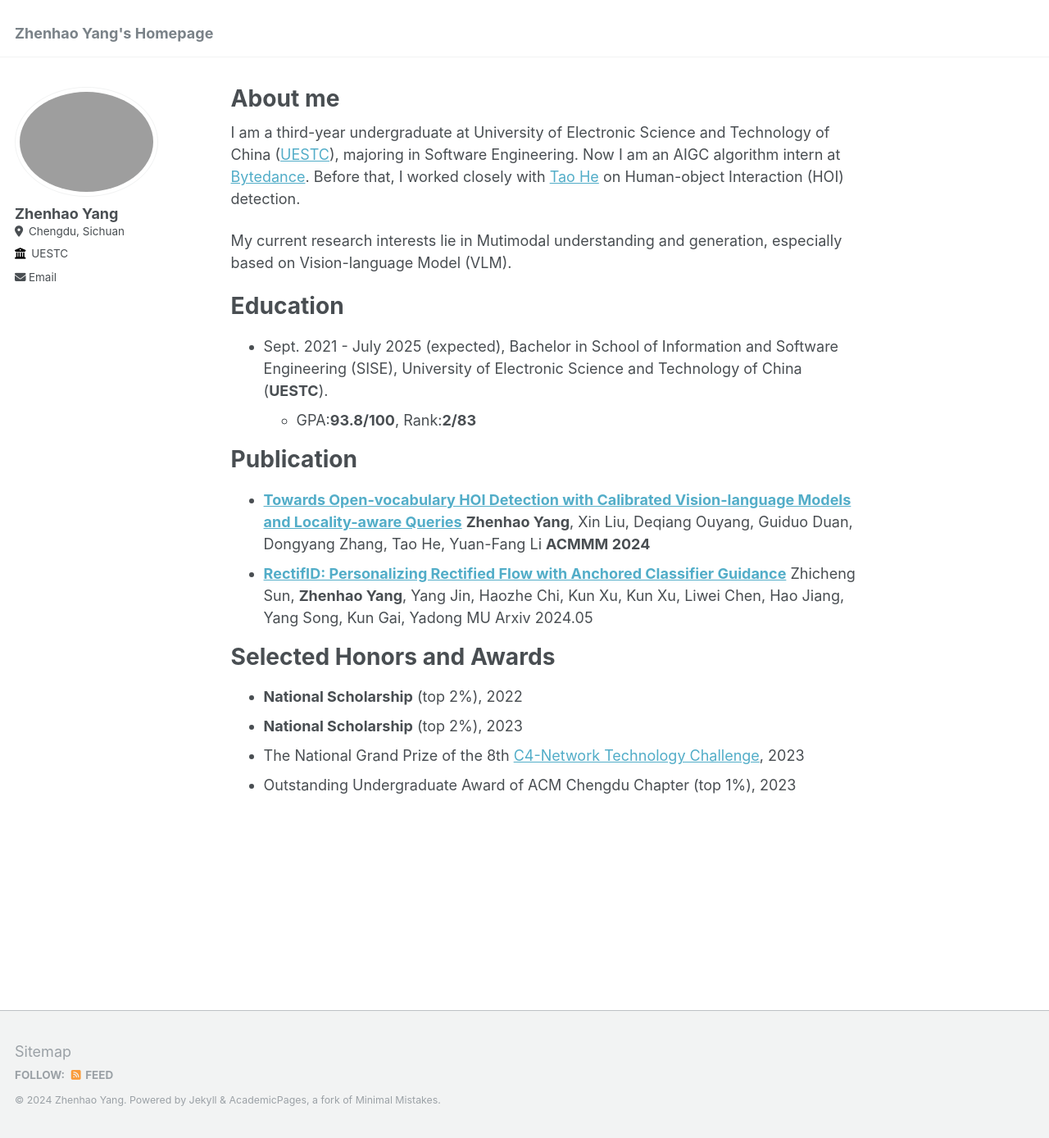
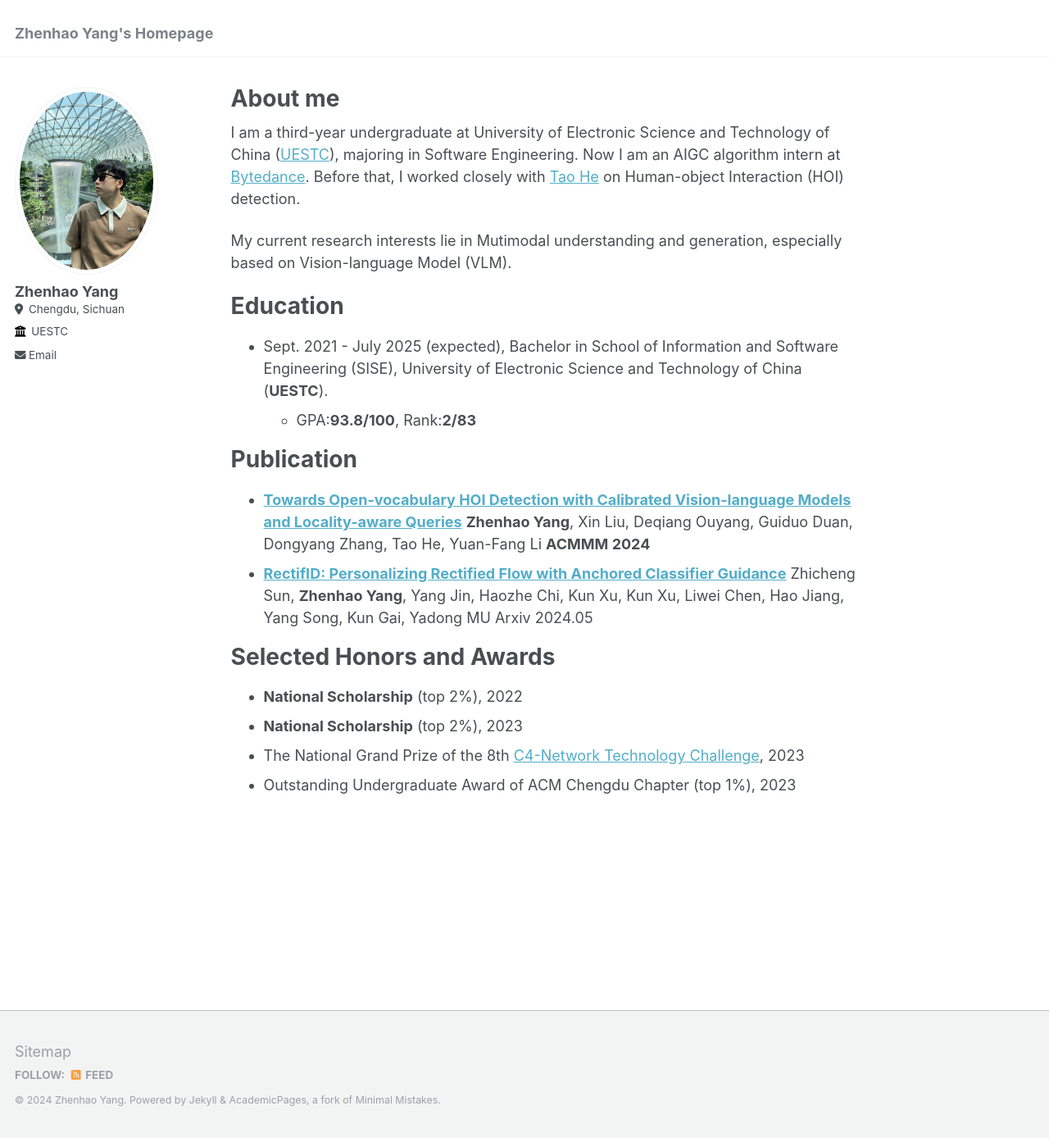
Before and after one commit to JeffreyYzh/JeffreyYzh.github.io, a Jekyll site: the page built from _pages/about.md, in a window 1280 px wide and 1388 px high. Shown: the whole window at 82% size. Built offline with Jekyll 4.4.1, drawn with Linux system fonts in a browser that asks for light colours.

Commit message:
Update _config.yml

```diff
--- a/_config.yml
+++ b/_config.yml
@@ -21,13 +21,13 @@ repository               : "JeffreyYzh.github.io"
 #               Additional customization can be done by editing /_includes/author-profile.html
 author:
   # Biographic information
-  avatar           : "my_profile.png"
+  avatar           : "my_profile.jpg"
   name             : "Zhenhao Yang"
   pronouns         : # example: "she/her"
   # bio              : "Undergraduate at UESTC"
   location         : "Chengdu, Sichuan"
   employer         : "UESTC"
-  uri              : # URL
+  # uri              : # URL
   email            : "zhenhao.yang11@gmail.com"
 
   # Academic websites
```
